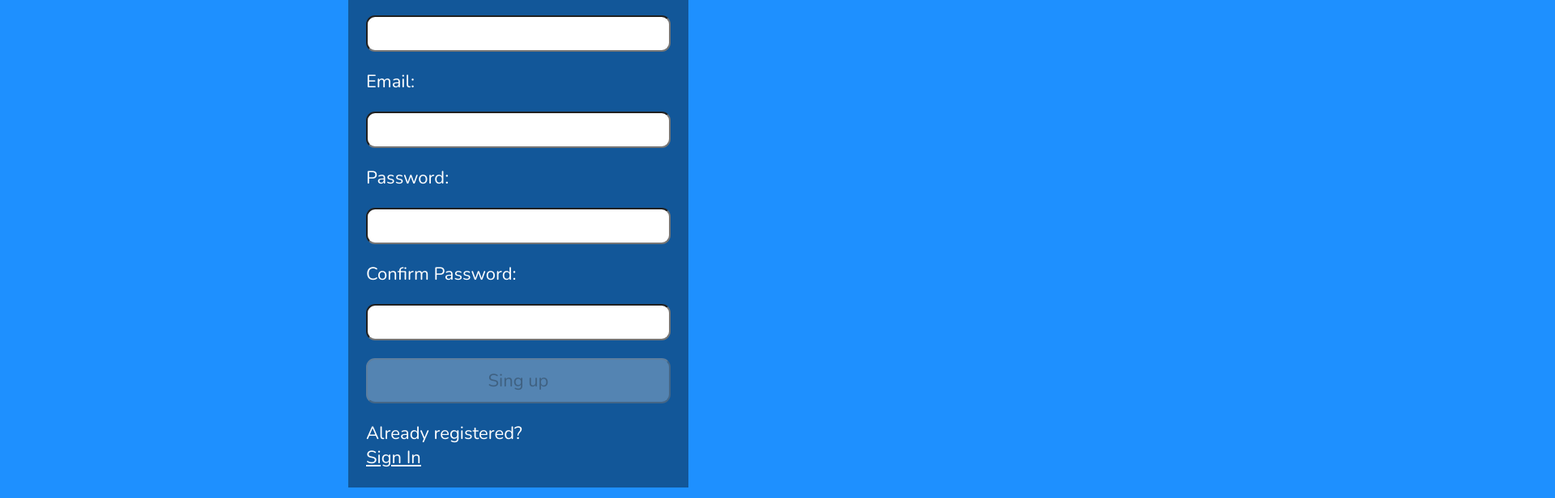
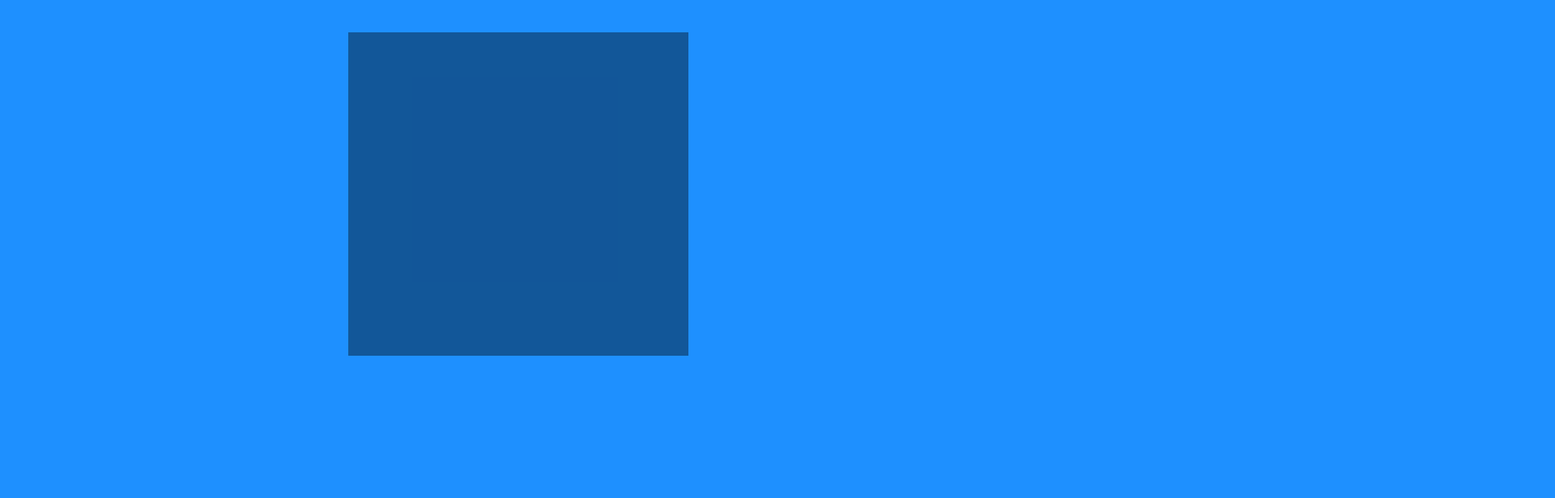
Before and after one commit to MarcinProgramista/notes_frontend, a React (Vite) app: page / in a window 1280 px wide. Shown: the part 160-776 px from the top of the page at 81% size, 1920 px wide, since content can reach past the window. Built offline with nearby package versions, Linux system fonts and the light colour scheme.

Commit message:
Add paragraph error component to Login.jsx

```diff
--- a/src/App.jsx
+++ b/src/App.jsx
@@ -14,7 +14,7 @@ const WrapperApp = styled.main`
 function App() {
   return (
     <WrapperApp>
-      <Register />
+      <Login />
     </WrapperApp>
   );
 }
--- a/src/components/Login/Login.jsx
+++ b/src/components/Login/Login.jsx
@@ -1,6 +1,7 @@
 import { useRef, useState, useEffect, useContext } from "react";
 import styled from "styled-components";
 import SectionWrapper from "../SectionWrapperFrom/SectionWrapper";
+import ParagraphError from "../ParagraphErrorFrom/ParagraphErrorFrom";
 
 const Login = () => {
   const userRef = useRef();
@@ -15,7 +16,13 @@ const Login = () => {
     setErrMsg("");
   }, [email, pwd]);
 
-  return <SectionWrapper></SectionWrapper>;
+  return (
+    <SectionWrapper>
+      <ParagraphError ref={errRef} $errMsg={errMsg} aria-live="assertive">
+        {errMsg}
+      </ParagraphError>
+    </SectionWrapper>
+  );
 };
 
 export default Login;
--- a/src/components/Register/Register.jsx
+++ b/src/components/Register/Register.jsx
@@ -12,6 +12,7 @@ import ParagraphError from "../ParagraphErrorFrom/ParagraphErrorFrom";
 import FormWrapperRegisterLogin from "../FormWrapperRegisterLogin/FormWrapperRegisterLogin";
 import StyledButtonRegisterLogin from "../StyledButtonRegirsterLogin/StyledButtonRegirsterLOgin";
 import StyledSpanRegisterLogin from "../StyledSpanRegisterLogin/StyledSpanRegirsterLogin";
+import StyledHrefRegisterLogin from "../StyledHrefRegisterLogin/StyledHrefRegisterLogin";
 
 const LabelWrapper = styled.label`
   margin-top: 1rem;
@@ -168,17 +169,6 @@ const ParagraphPasswordConfrim = styled.p`
     $matchFocus && !$validMatch ? "-10px" : ""};
   svg {
     margin-right: 0.25rem;
-  }
-`;
-
-const StyledSpan = styled.span`
-  display: inline-block;
-`;
-
-const StyledHref = styled.a`
-  color: #fff;
-  a:visited {
-    color: #fff;
   }
 `;
 
@@ -459,7 +449,9 @@ function Register() {
             <br />
             <StyledSpanRegisterLogin className="line">
               {/*put router link here*/}
-              <StyledHref href="#">Sign In</StyledHref>
+              <StyledHrefRegisterLogin href="#">
+                Sign In
+              </StyledHrefRegisterLogin>
             </StyledSpanRegisterLogin>
           </p>
         </SectionWrapper>
--- /dev/null
+++ b/src/components/StyledHrefRegisterLogin/StyledHrefRegisterLogin.jsx
@@ -0,0 +1,10 @@
+import styled from "styled-components";
+
+const StyledHrefRegisterLogin = styled.a`
+  color: #fff;
+  a:visited {
+    color: #fff;
+  }
+`;
+
+export default StyledHrefRegisterLogin;
```
